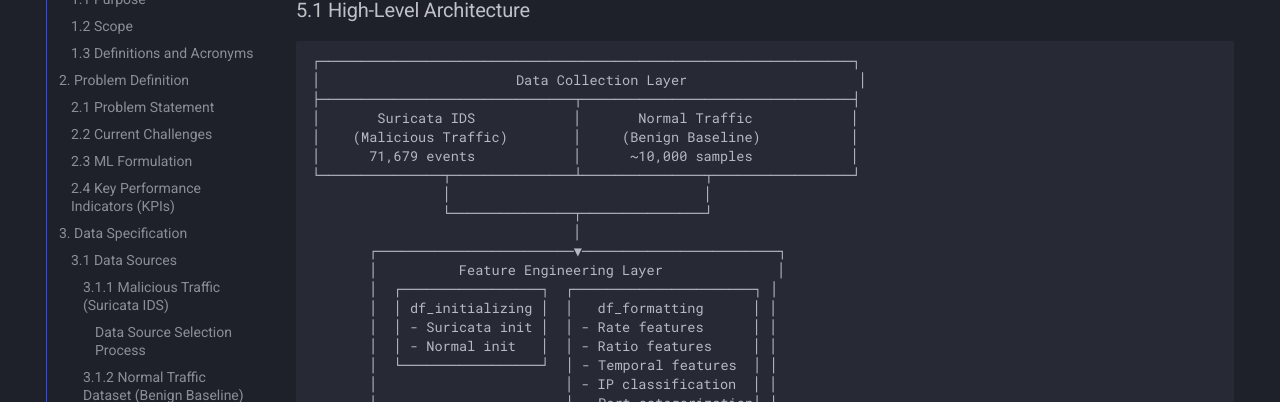
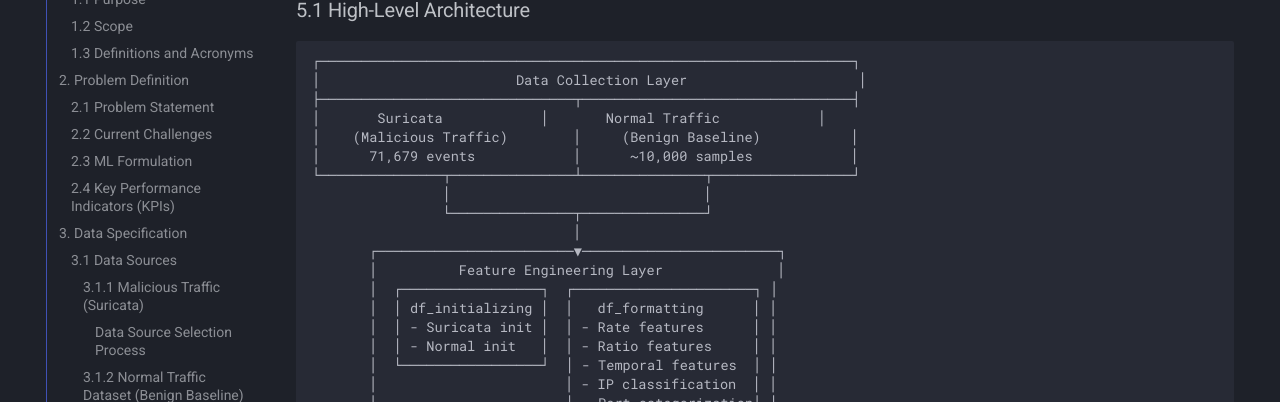
Before and after one commit to francescacraievich/real-time-cyber-anomaly-detection, an MkDocs documentation site: the page built from docs/system_specification.md, in a window 1280 px wide and 1400 px high, scrolled down 7455 px. Shown: the part 208-610 px from the top of the window. Built offline with MkDocs 1.6.1 and Material for MkDocs 9.7.7, drawn with Linux system fonts in a browser that asks for light colours; comment, search, counter and statistics services are not loaded; some of the changed text lies outside the part shown.

Commit message:
docs: clean up documentation and remove requirements-dev.txt references

```diff
--- a/docs/system_specification.md
+++ b/docs/system_specification.md
@@ -11,7 +11,7 @@
 ## 1. Introduction
 
 ### 1.1 Purpose
-The Real-Time Cyber Anomaly Detection System is designed to identify malicious network traffic patterns and security threats in real-time by analyzing Suricata IDS logs and normal network traffic. The system leverages machine learning techniques, specifically One-Class SVM, to distinguish between benign and anomalous network behavior.
+The Real-Time Cyber Anomaly Detection System is designed to identify malicious network traffic patterns and security threats in real-time by analyzing Suricata logs and normal network traffic. The system leverages machine learning techniques, specifically One-Class SVM, to distinguish between benign and anomalous network behavior.
 
 ### 1.2 Scope
 This document describes the functional and non-functional requirements, system architecture, data specifications, and risk analysis for the Real-Time Cyber Anomaly Detection platform. The system targets network security monitoring in enterprise environments and research contexts.
@@ -47,7 +47,7 @@ Network administrators and security teams face increasing challenges in detectin
 ### 2.3 ML Formulation
 A machine learning-based anomaly detection system that:
 - Uses unsupervised learning (One-Class SVM) to identify outliers in network traffic
-- Processes Suricata IDS logs as malicious traffic source (selected for complete feature set)
+- Processes Suricata logs as malicious traffic source (selected for complete feature set)
 - Extracts 28 statistical features from network traffic for model training
 - Provides real-time classification of traffic as normal or anomalous with severity levels (GREEN/ORANGE/RED)
 
@@ -67,7 +67,7 @@ A machine learning-based anomaly detection system that:
 
 ### 3.1 Data Sources
 
-#### 3.1.1 Malicious Traffic (Suricata IDS)
+#### 3.1.1 Malicious Traffic (Suricata)
 **Suricata** was selected as the primary malicious traffic source due to its comprehensive feature set:
 
 - **Volume**: 71,679 log entries
@@ -78,7 +78,7 @@ A machine learning-based anomaly detection system that:
 
 ##### Data Source Selection Process
 
-The selection of the malicious traffic source followed an iterative evaluation process involving the entire team. The T-Pot honeypot platform provided access to 30+ specialized honeypots, from which the team initially prioritized four sources based on data volume and relevance: Cowrie (SSH/Telnet), Dionaea (malware capture), Suricata (network IDS), and Tanner (web applications).
+The selection of the malicious traffic source followed an iterative evaluation process involving the entire team. The T-Pot honeypot platform provided access to 30+ specialized honeypots, from which the team initially prioritized four sources based on data volume and relevance: Cowrie (SSH/Telnet), Dionaea (malware capture), Suricata (network), and Tanner (web applications).
 
 **Evaluation Criteria**: The primary requirement was feature compatibility with the normal traffic dataset (ISCX/CICIDS) to enable consistent feature engineering across both classes. The following table summarizes the feature availability analysis:
 
@@ -206,7 +206,7 @@ Raw JSON Logs → DataFrame Initialization → Feature Formatting → Precalcula
 ### 4.1 Functional Requirements
 
 **FR-01: Data Ingestion**
-The system shall ingest JSON log files from Suricata IDS and normal traffic datasets.
+The system shall ingest JSON log files from Suricata and normal traffic datasets.
 - **Acceptance Criteria**: Successfully parse Suricata JSON logs and compressed (.gz) benign traffic files.
 
 **FR-02: Data Normalization**
@@ -272,7 +272,7 @@ The system shall trigger retraining alerts when detection accuracy drops below 8
 ┌─────────────────────────────────────────────────────────────────┐
 │                        Data Collection Layer                     │
 ├───────────────────────────────┬─────────────────────────────────┤
-│       Suricata IDS            │       Normal Traffic            │
+│       Suricata            │       Normal Traffic            │
 │    (Malicious Traffic)        │     (Benign Baseline)           │
 │      71,679 events            │      ~10,000 samples            │
 └───────────────┬───────────────┴───────────────┬─────────────────┘
@@ -788,7 +788,6 @@ The system classifies predictions into three severity levels based on the model'
 
 ### 11.1 External Resources
 - TPOT Honeypot Platform: https://github.com/telekom-security/tpotce
-- Suricata IDS Documentation: https://suricata.io/
 
 ### 11.2 Related Documentation
 - [Project Proposal](project_proposal.md)
```
Also changed, not shown: other parts of docs/system_specification.md (+4 -4 lines), README.md (+3 -3 lines), docs/index.md (+2 -2 lines), docs/operational_governance.md (+3 -8 lines), docs/project_proposal.md (+7 -7 lines).
